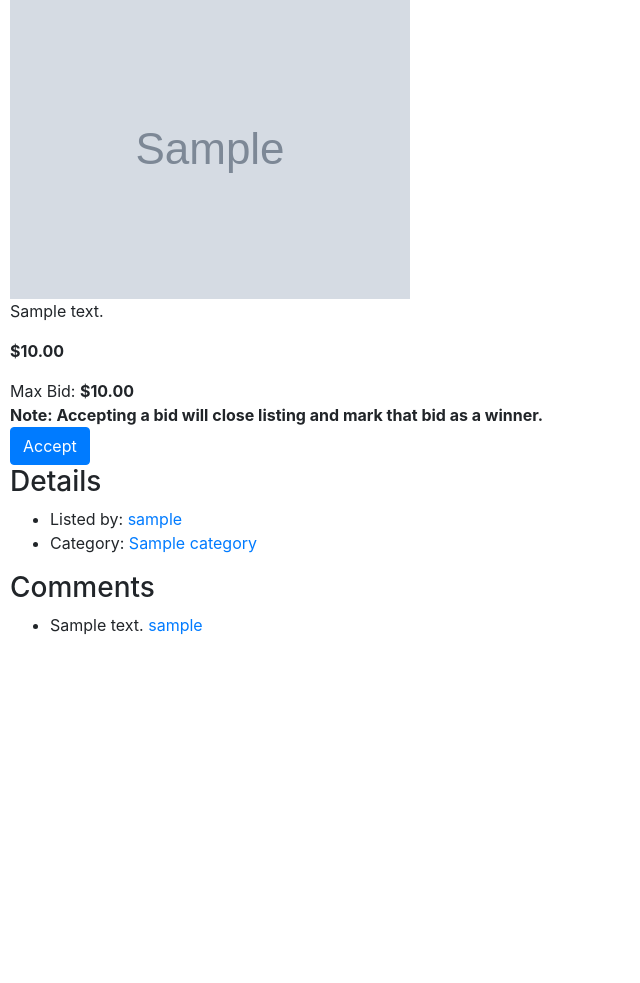
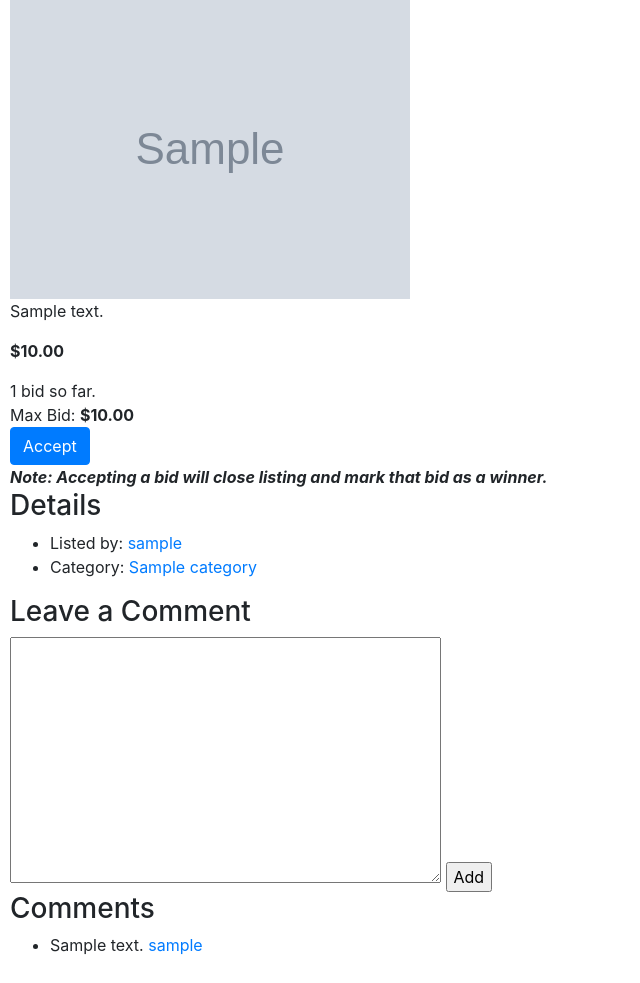
Before and after one commit to mhmdy01/commerce, a Django app: page /listings/1 in a window 1280 px wide. Shown: the part 210-1193 px from the top of the page, without its empty margins (0-640 px from the left). Before the commit the page ends 845 px from the top, so only its background shows below. Run offline with Django 3.2, Linux system fonts and the light colour scheme; a user stored in the database is signed in; tables that the repository leaves empty hold one stand-in row (values such as "Sample post"); grey boxes marked "Sample" are stand-in pictures; some libraries are stand-ins or nearby versions.

Commit message:
refactor/listing: improve listing details page
views
added comments that explain:
  - what diff page parts are there
  - when each part should be displayed

templates
moved comments to separate template
  so listing details page is less cluttered

```diff
--- a/auctions/templates/auctions/listing.html
+++ b/auctions/templates/auctions/listing.html
@@ -4,14 +4,14 @@
 
 {% block body %}
     <div class="listing-details" data-id="{{ listing.id }}">
-        <div class="listing-alerts">
-            {% if did_current_user_win %}
+        <div class="bids-winner">
+            {% if inform_and_congrats_user %}
                 <div class="alert alert-primary" role="alert">
-                    Your bid (${{ max_bid }}) won this auction!
+                    Congrats! You bought this item for (${{ max_bid }}).
                 </div>
-            {% elif not listing.is_active %}
+            {% elif inform_but_not_congrats %}
                 <div class="alert alert-primary" role="alert">
-                    The winning bid is (${{ max_bid }})!
+                    Sold for (${{ max_bid }})!
                 </div>
             {% endif %}
         </div>
@@ -57,29 +57,7 @@
             </ul>
         </div>
 
-        <div class="listing-comments">
-            {% if show_comments_form %}
-                <h3>Leave a Comment</h3>
-                <form action="{% url 'add_comment' listing.id %}" method="POST">
-                    {% csrf_token %}
-                    {{ comment_form }}
-                    <input type="submit" value="Add">
-                </form>
-            {% endif %}
-            <h3>Comments</h3>
-            <ul>
-                {% for comment in comments %}
-                <li>
-                    <span>{{ comment.content }}</span>
-                    <a href="{% url 'user_profile' comment.user.username %}">
-                        {{ comment.user }}
-                    </a>
-                </li>
-                {% empty %}
-                    <li>No comments yet.</li>
-                {% endfor %}
-            </ul>
-        </div>
+        {% include 'auctions/listing_comments.html' %}
     </div>
 
     <script src="{% static 'auctions/listing.js' %}"></script>
--- a/auctions/templates/auctions/listing_bidding_details.html
+++ b/auctions/templates/auctions/listing_bidding_details.html
@@ -1,25 +1,28 @@
 <div class="listing-bids">
+    {% if can_see_bids_count %}
+        <div class="bids-count">
+            <span>{{ bids_count }} bid{{ bids_count|pluralize }} so far.</small>
+        </div>
+    {% endif %}
+
     {% if can_place_bid %}
-        <div>
-            <small>{{ bids_count }} bid{{ bids_count|pluralize }} so far. Your Bid is the Current Bid</small>
+        <div class="bids-new">
             <form class="bid-form" method="POST">
                 {% csrf_token %}
                 {{ bid_form.as_p }}
                 <input type="submit" value="Place Bid" class="btn btn-primary">
             </form>
         </div>
-    {% elif can_close_listing %}
-        <div>
+    {% elif can_accept_bid %}
+        <div class="bids-accept">
             <span>Max Bid: <strong>${{ max_bid }}</strong></span>
             <form action="{% url 'accept_max_bid' listing.id %}" method="POST">
                 {% csrf_token %}
-                <strong>Note: Accepting a bid will close listing and mark that bid as a winner.</strong><br>
-                <input class="btn btn-primary" type="submit" value="Accept">
+                <input class="btn btn-primary" type="submit" value="Accept"><br>
+                <strong>
+                    <em>Note: Accepting a bid will close listing and mark that bid as a winner.</em>
+                </strong>
             </form>
-        </div>
-    {% elif not can_close_listing %}
-        <div>
-            <span>No bids yet.</span>
         </div>
     {% endif %}
 </div>
--- /dev/null
+++ b/auctions/templates/auctions/listing_comments.html
@@ -0,0 +1,28 @@
+<div class="listing-comments">
+    {% if can_write_comment %}
+        <div class="new-comment">
+            <h3>Leave a Comment</h3>
+            <form action="{% url 'add_comment' listing.id %}" method="POST">
+                {% csrf_token %}
+                {{ comment_form }}
+                <input type="submit" value="Add">
+            </form>
+        </div>
+    {% endif %}
+
+    <div class="comment-list">
+        <h3>Comments</h3>
+        <ul>
+            {% for comment in comments %}
+            <li>
+                <span>{{ comment.content }}</span>
+                <a href="{% url 'user_profile' comment.user.username %}">
+                    {{ comment.user }}
+                </a>
+            </li>
+            {% empty %}
+                <li>No comments yet.</li>
+            {% endfor %}
+        </ul>
+    </div>
+</div>
--- a/auctions/views.py
+++ b/auctions/views.py
@@ -11,6 +11,7 @@ from django.contrib.auth.mixins import LoginRequiredMixin
 from . import utils
 from .models import Bid, User, Listing, Category, Watchlist
 from .forms import NewListingForm, NewBidForm, NewCommentForm
+
 
 def index(request):
     return render(request, "auctions/index.html", {
@@ -74,6 +75,7 @@ def register(request):
     else:
         return render(request, "auctions/register.html")
 
+
 @login_required(login_url='login')
 def create_listing(request):
     if request.method == 'POST':
@@ -94,45 +96,77 @@ def create_listing(request):
 
 
 def display_listing(request, listing_id):
+    """Display details of specific listing (`listing_id`)"""
     listing = Listing.objects.get(pk=listing_id)
-    comments = listing.comments.all()
 
     # bidding details
     bids_count = listing.bids.count()
     max_bid_price = utils.get_max_bid_price(listing)
+    # what bid-related parts can user see?
+    # for active listings:
+    #   - #bids: all users (loggedin or not)
+    #   - accept_bid form: loggedin, owner
+    #   - place_bid form: loggedin, not owner
+    # for closed listings:
+    #   - inform, congrats (eg. you bought...): user won
+    #   - only inform (eg. sold for...): user didn't win
+
+    # when to show bids count?
+    #   - listing is active
+    can_see_bids_count = listing.is_active
 
     # when to show bidding form?
-    #  - current user is logged in
-    #  - listing is active
-    #  - listing isn't created by current user
-    # when to show accept_bid/close_listing form?
-    #  - current user is logged in
-    #  - listing is active
-    #  - current user is listing owner
-    #  - THERE MUST BE at least one bid on listing
+    #   - user is logged in
+    #   - user isn't listing owner
+    #   - listing is active
     can_place_bid = (
         request.user.is_authenticated
+        and listing.owner != request.user
         and listing.is_active
-        and listing.owner != request.user
     )
-    can_close_listing = (
+
+    # when to show accept_bid/close_listing form?
+    #  - user is logged in
+    #  - user is listing owner
+    #  - listing is active
+    #  - THERE MUST BE at least one bid on listing
+    can_accept_bid = (
         request.user.is_authenticated
+        and listing.owner == request.user
         and listing.is_active
-        and listing.owner == request.user
         and bids_count > 0
     )
 
-    # inform user if they placed a bid
-    # on this listing and it won listing auction
-    did_current_user_win = (
-        request.user.is_authenticated
-        and not listing.is_active
-        and listing.bids.filter(user=request.user, is_winner=True).count() == 1
+    # when to congrats user?
+    #   - listing is closed
+    #   - they placed (owner of) winning bid
+    # NOTE:
+    # - if listing is closed there must be a winning bid
+    # - and that winning bid is always the last bid
+    latest_bid = listing.bids.last()
+    inform_and_congrats_user = (
+        not listing.is_active
+        and latest_bid.user == request.user
+    )
+    # when to show winning bid?
+    #   - listing is closed
+    #   - user isn't owner of winning bid
+    inform_but_not_congrats = (
+        not listing.is_active
+        and latest_bid.user != request.user
     )
 
     # commenting details
+    comments = listing.comments.all()
+    # what comment-related parts can user see?
+    # for active listings:
+    #   - commenting form: loggedin users (owner, others)
+    #   - comments: all users (loggedin, not)
+    # for closed listings:
+    #   - comments: all users (loggedin, not)
+
     # when to show commenting form?
-    #  - current user is logged in
+    #  - user is logged in
     #  - listing is active
     can_write_comment = (
         request.user.is_authenticated
@@ -141,15 +175,17 @@ def display_listing(request, listing_id):
 
     return render(request, 'auctions/listing.html', {
         'listing': listing,
-        'comments': comments,
         'bids_count': bids_count,
         'max_bid': max_bid_price,
+        'can_see_bids_count': can_see_bids_count,
         'can_place_bid': can_place_bid,
-        'can_close_listing': can_close_listing,
+        'can_accept_bid': can_accept_bid,
+        'bid_form': NewBidForm(max_bid_price=None),
+        'inform_and_congrats_user': inform_and_congrats_user,
+        'inform_but_not_congrats': inform_but_not_congrats,
+        'comments': comments,
         'can_write_comment': can_write_comment,
-        'did_current_user_win': did_current_user_win,
-        'bid_form': NewBidForm(max_bid_price=None),
-        'comment_form': NewCommentForm()
+        'comment_form': NewCommentForm(),
     })
 
 
```
